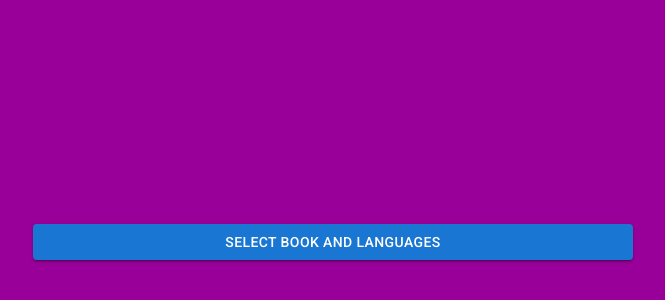
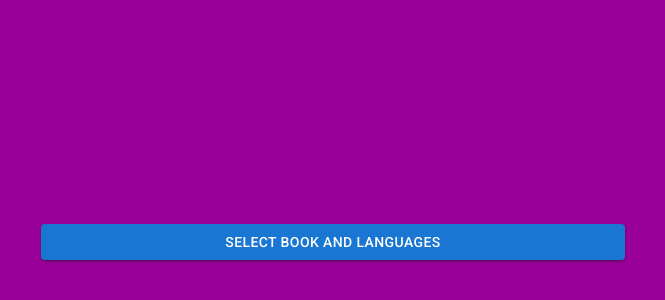
Before and after one commit to SheaMeyers/story-translator-react-only, a React (Vite) app: page / in a window 1280 px wide. Shown: the part 166-466 px from the top of the page, without its empty margins (307-972 px from the left). Built offline with nearby package versions, Linux system fonts and the light colour scheme.

Commit message:
Add margin

```diff
--- a/src/App.css
+++ b/src/App.css
@@ -11,6 +11,7 @@
   flex-direction: column;
   justify-content: space-around;
   align-items: center;
+  padding: 0 1vh;
 }
 
 .MuiModal-root {
```
